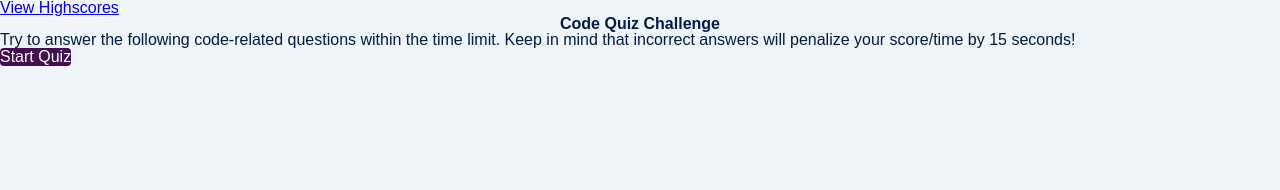
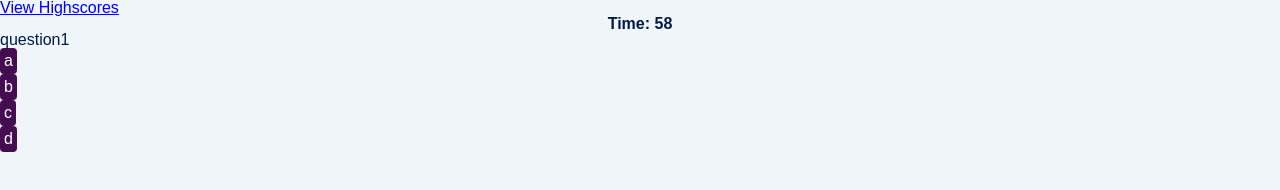
Before and after one commit to shyokmg/code-quiz, a plain HTML site: page index.html in a window 1280 px wide. Both pictures are taken after a click on the button "Start Quiz". Drawn offline with Linux system fonts and the light colour scheme.

Commit message:
Updated script file with quiz functions, initial style contents, html structure

```diff
--- a/assets/css/style.css
+++ b/assets/css/style.css
@@ -24,6 +24,7 @@ button {
     text-decoration: none;
     display: inline-block;
     font-size: 16px;
+    padding: 4px;
 }
 
 button:hover {
--- a/assets/js/script.js
+++ b/assets/js/script.js
@@ -1,35 +1,142 @@
 // Get elements
 var startButton = document.getElementById("start-button");
 var timerEl = document.getElementById("timer");
-// Set timer to 60 seconds
-var secondsLeft = 60;
+var startEl = document.querySelector(".start-container");
+var quizEl = document.querySelector(".quiz-container");
+var scoreEl = document.querySelector(".finalscore-container");
+var bottomResult = document.querySelector(".result");
+var questionEl = document.querySelector(".questions");
+var choicesChild = document.getElementById("choices");
+
+//  set variables
+var secondsLeft = 0;
+var currentQuestion;
+var index = 0;
+
+timerEl.textContent = "Time: " + secondsLeft;
 
 // Timer functions
 function setTime() {
-    var timerInterval = setInterval(function(){
+    // Set timer to 60 seconds
+    secondsLeft = 60;
+    var timerInterval = setInterval(function () {
         secondsLeft--;
         timerEl.textContent = "Time: " + secondsLeft;
-        if (secondsLeft === 0){
+        if (secondsLeft === 0 || secondsLeft < 0) {
             clearInterval(timerInterval);
-            // Do something, end game and go to results
+            // End game
+            gameOver();
         }
     }, 1000);
 }
 
-startButton.addEventListener("click", function(event) {
-    event.preventDefault();
+
+// Function when start button is pressed
+startButton.addEventListener("click", function (event) {
+    setTime();
+    nextQuestion();
+    startEl.setAttribute("data-state", "hidden");
+    quizEl.setAttribute("data-state", "visible");
+});
+
+// Function that identifies which answer is clicked in the question
+quizEl.addEventListener("click", function (event) {
     var element = event.target;
-    if (element.matches("div")){
-        var state = element.dataset.state;
-        if (state === "hidden"){
-            element.setAttribute("data-state", "visible");
+
+    if (element.matches("button")) {
+
+        var answer = element.dataset.answer;
+        index++;
+        if (answer === "correct") {
+            // do something, move to next question and set bottom result to correct
+            bottomResult.textContent = "Correct!"
+
+            // move to next question.
+            nextQuestion();
         } else {
-            element.setAttribute("data-state", "hidden");
+            // do something, substract -15 to timer and set bottom result to wrong
+            bottomResult.textContent = "Wrong!"
+            if (secondsLeft > 0) {
+                // subtract 15 sec from timer
+                secondsLeft -= 15;
+                // move to next question
+                nextQuestion();
+            } else {
+                secondsLeft = 0;
+            }
         }
     }
+})
+
+var questionArr = [
+    "question1",
+    "question2",
+    "question3",
+    "question4",
+    "question5",
+    "question6",
+    "question7",
+    "question8",
+    "question9",
+    "question10"
+];
+
+
+var answerObj = {
+    choices: [
+        ["a", "b", "c", "d"],
+        ["a", "b", "c", "d"],
+        ["a", "b", "c", "d"],
+        ["a", "b", "c", "d"],
+        ["a", "b", "c", "d"],
+        ["a", "b", "c", "d"],
+        ["a", "b", "c", "d"],
+        ["a", "b", "c", "d"],
+        ["a", "b", "c", "d"],
+        ["a", "b", "c", "d"]],
+    cheatSheet: [
+        ["correct", "wrong", "wrong", "wrong"],
+        ["wrong", "correct", "wrong", "wrong"],
+        ["wrong", "wrong", "wrong", "correct"],
+        ["correct", "wrong", "wrong", "wrong"],
+        ["wrong", "wrong", "correct", "wrong"],
+        ["wrong", "correct", "wrong", "wrong"],
+        ["wrong", "correct", "wrong", "wrong"],
+        ["correct", "wrong", "wrong", "wrong"],
+        ["wrong", "wrong", "correct", "wrong"],
+        ["wrong", "wrong", "wrong", "correct"]
+    ],
+};
 
 
 
-    setTime()
 
-});
+var quizObj = {
+    questions: questionArr,
+    answers: answerObj
+};
+
+
+function nextQuestion() {
+    if (index + 1 <= questionArr.length) {
+        currentQuestion = quizObj.questions[index];
+        questionEl.textContent = currentQuestion;
+
+        var choicesButtons = quizObj.answers.choices[index];
+        var choicesAnswers = quizObj.answers.cheatSheet[index];
+        for (var i=0; i< choicesButtons.length; i++){
+            choicesChild.children[i].children[0].textContent = choicesButtons[i];
+            choicesChild.children[i].children[0].setAttribute("data-answer", choicesAnswers[i])
+        }
+
+
+    } else {
+        gameOver();
+    }
+}
+
+// function to end game and show score
+function gameOver() {
+    quizEl.setAttribute("data-state", "hidden");
+    scoreEl.setAttribute("data-state", "visible");
+}
--- a/index.html
+++ b/index.html
@@ -11,23 +11,23 @@
 
   <body>
     <a href="highscores.html">View Highscores</a>
-    <h3 id="timer" data-state="hidden"></h3>
-    <div class="start-page" data-state="visible">
+    <h3 id="timer" data-state="visible"></h3>
+    <div class="start-container" data-state="visible">
       <h2>Code Quiz Challenge</h2>
       <p>Try to answer the following code-related questions within the time limit. Keep in mind that incorrect answers will penalize your score/time by 15 seconds!</p>
       <button id="start-button">Start Quiz</button>
     </div>
     <div class="quiz-container" data-state="hidden">
       <p class="questions">Sample questions</p>
-      <ul>
-      <li><button class="answer-button">1.</button></li>
-      <li><button class="answer-button">2.</button></li>
-      <li><button class="answer-button">3.</button></li>
-      <li><button class="answer-button">4.</button></li>
+      <ul id="choices">
+      <li><button class="answer-button" data-answer="correct">1. choice 1</button></li>
+      <li><button class="answer-button" data-answer="wrong">2. choice 2</button></li>
+      <li><button class="answer-button" data-answer="wrong">3. choice 3</button></li>
+      <li><button class="answer-button" data-answer="wrong">4. choice 3</button></li>
       </ul>
 
+      <h3 class="result"></h3>
     </div>
-    <h3 class="result"></h3>
 
     <div class="finalscore-container" data-state="hidden">
       <form id="score-form" method="POST">
```
